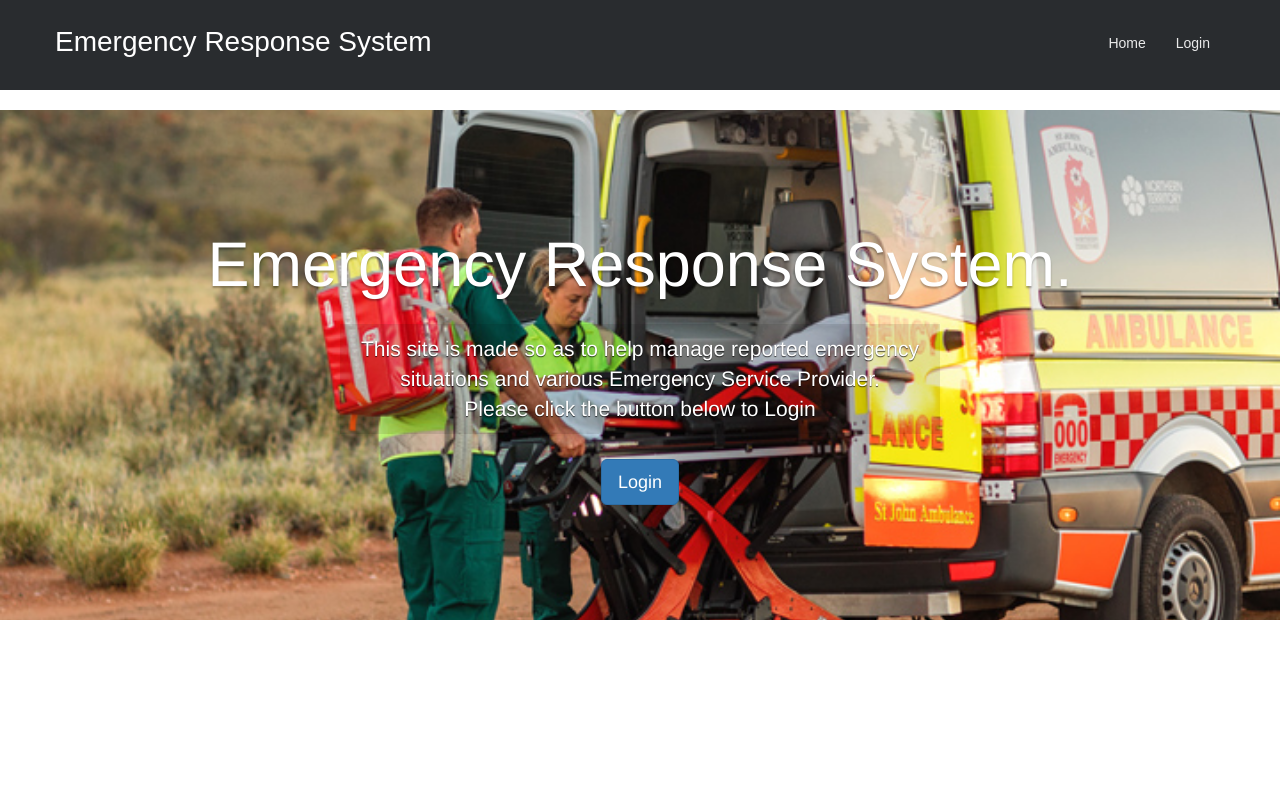
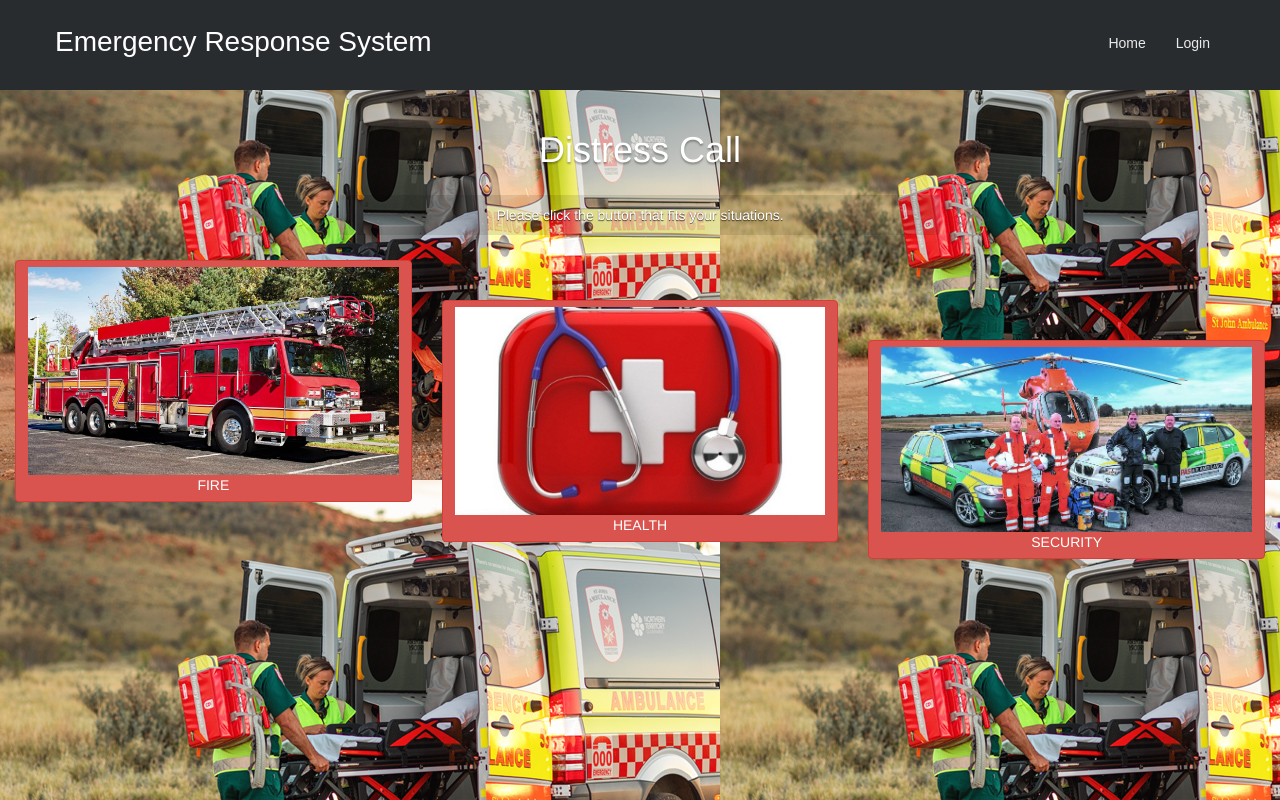
Before and after one commit to shadowguy97/Emergency-Response-System, a PHP site: page / in a window 1280 px wide. Run offline with PHP 8.4, Linux system fonts and the light colour scheme; some libraries are stand-ins or nearby versions.

Commit message:
Msg: updated index page for distress calls

```diff
--- a/formsHandle.php
+++ b/formsHandle.php
@@ -278,4 +278,8 @@ switch ($pageId) {
         }
 
     break;
+
+    case "distress":
+
+    break;
 }
--- a/index.php
+++ b/index.php
@@ -24,7 +24,7 @@
   <link href="assets/css/font-awesome.min.css" rel="stylesheet" />
 </head>
 
-<body>
+<body style="background:url('assets/img/pic6.jpg')">
 <div class="row">
     <div class="col-md-12">
         <nav class="navbar navbar-default custom-header">
@@ -43,11 +43,50 @@
         </nav>
     </div>
     <div class="col-md-12">
-        <div class="jumbotron hero-technology">
-            <h1 class="hero-title">Emergency Response System.</h1>
-            <p class="hero-subtitle">This site is made so as to help manage reported emergency situations and various Emergency Service Provider. <br>
-                Please click the button below to Login</p>
-            <p><a class="btn btn-primary btn-lg hero-button" role="button" href="login.php">Login</a></p>
+        <div class="text-center">
+            <h1 class="hero-title">Distress Call</h1>
+            <p class="hero-subtitle">Please click the button that fits your situations.</p>
+            <div class="col-md-4 col-sm-4 col-lg-4">
+                <!-- Insert script to get longitude and latitude -->
+                <form method="post" action="formsHandle.php" name="distressForm" id="distressForm">
+                    <input type="hidden" id="category" name="category" value="fireForm">
+                    <input type="hidden" id="pageID" name="pageID" value="distress">
+                    <input type="hidden" id="longitude" name="longitude" value="">
+                    <input type="hidden" id="latitude" name="latitude" value="">
+                    <button type="submit" id="sub" name="sub" class="btn btn-danger btn-block">
+                        <img src="assets/img/pic5.jpg" class="img-responsive" alt="fire_dept">
+                        FIRE
+                    </button>
+                </form>
+            </div>
+            <br><br>
+            <div class="col-md-4 col-sm-4 col-lg-4">
+                <!-- Insert script to get longitude and latitude -->
+                <form method="post" action="formsHandle.php" name="distressForm" id="distressForm">
+                    <input type="hidden" id="category" name="category" value="fireForm">
+                    <input type="hidden" id="pageID" name="pageID" value="distress">
+                    <input type="hidden" id="longitude" name="longitude" value="">
+                    <input type="hidden" id="latitude" name="latitude" value="">
+                    <button type="submit" id="sub" name="sub" class="btn btn-danger btn-block">
+                        <img src="assets/img/pic1.jpg" class="img-responsive" alt="health_dept">
+                        HEALTH
+                    </button>
+                </form>
+            </div>
+            <br><br>
+            <div class="col-md-4 col-sm-4 col-lg-4">
+                <!-- Insert script to get longitude and latitude -->
+                <form method="post" action="formsHandle.php" name="distressForm" id="distressForm">
+                    <input type="hidden" id="category" name="category" value="fireForm">
+                    <input type="hidden" id="pageID" name="pageID" value="distress">
+                    <input type="hidden" id="longitude" name="longitude" value="">
+                    <input type="hidden" id="latitude" name="latitude" value="">
+                    <button type="submit" id="sub" name="sub" class="btn btn-danger btn-block">
+                        <img src="assets/img/opt.jpeg" class="img-responsive" alt="security_dept">
+                         SECURITY
+                    </button>
+                </form>
+            </div>
         </div>
     </div>
 </div>
```
